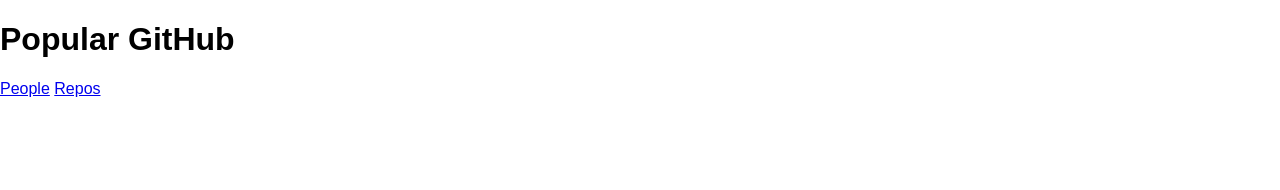
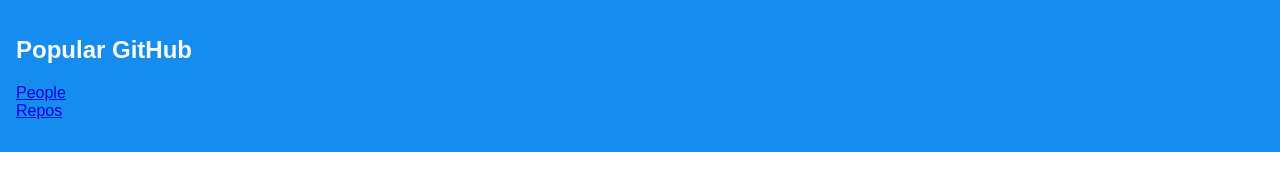
Before and after one commit to evanhickman/02-box-model, a plain HTML site: page index.html in a window 1280 px wide. Drawn offline with Linux system fonts and the light colour scheme.

Commit message:
partial nav styling

```diff
--- a/index.html
+++ b/index.html
@@ -2,19 +2,36 @@
   <html>
     <head>
       <meta charset="utf-8">
-      <title>New Thing</title>
+      <title>GitHub Stars</title>
       <link rel="stylesheet" href="./styles/app.css">
     </head>
+
+
     <body>
-      <header>
-        <h1>Popular GitHub</h1>
-        <nav>
-          <a href="#">People</a>
-          <a href="#">Repos</a>
+      <div class="app">
+        <nav class="app__nav">
+          <div class="container">
+            <div class="top-nav">
+              <h1 class="top-nav__left">Popular GitHub</h1>
+
+              <div class="nav-list__item">
+                <ul class="nav-list">
+                  <li class="nav-list__item">
+                    <a href="#" class-"nav-link">People</a>
+                  </li>
+                  <li class="nav-list__item">
+                    <a href="#" class="nav-link">Repos</a>
+                  </li>
+                </ul>
+              </div>
+            </div>
+          </div>
         </nav>
-      </header>
-      <main class="popular">
+      </div>
 
+      <!--Users section-->
+
+      <main class="users">
         <div class="container">
           <div class="grid">
             <div class="grid-item">
--- a/styles/app.css
+++ b/styles/app.css
@@ -11,3 +11,13 @@ ul {
 * {
   box-sizing: border-box;
 }
+
+.app {
+
+}
+
+.app__nav {
+  background: #158dee;
+  color: #fafaf4;
+  padding: 1rem;
+}
```
